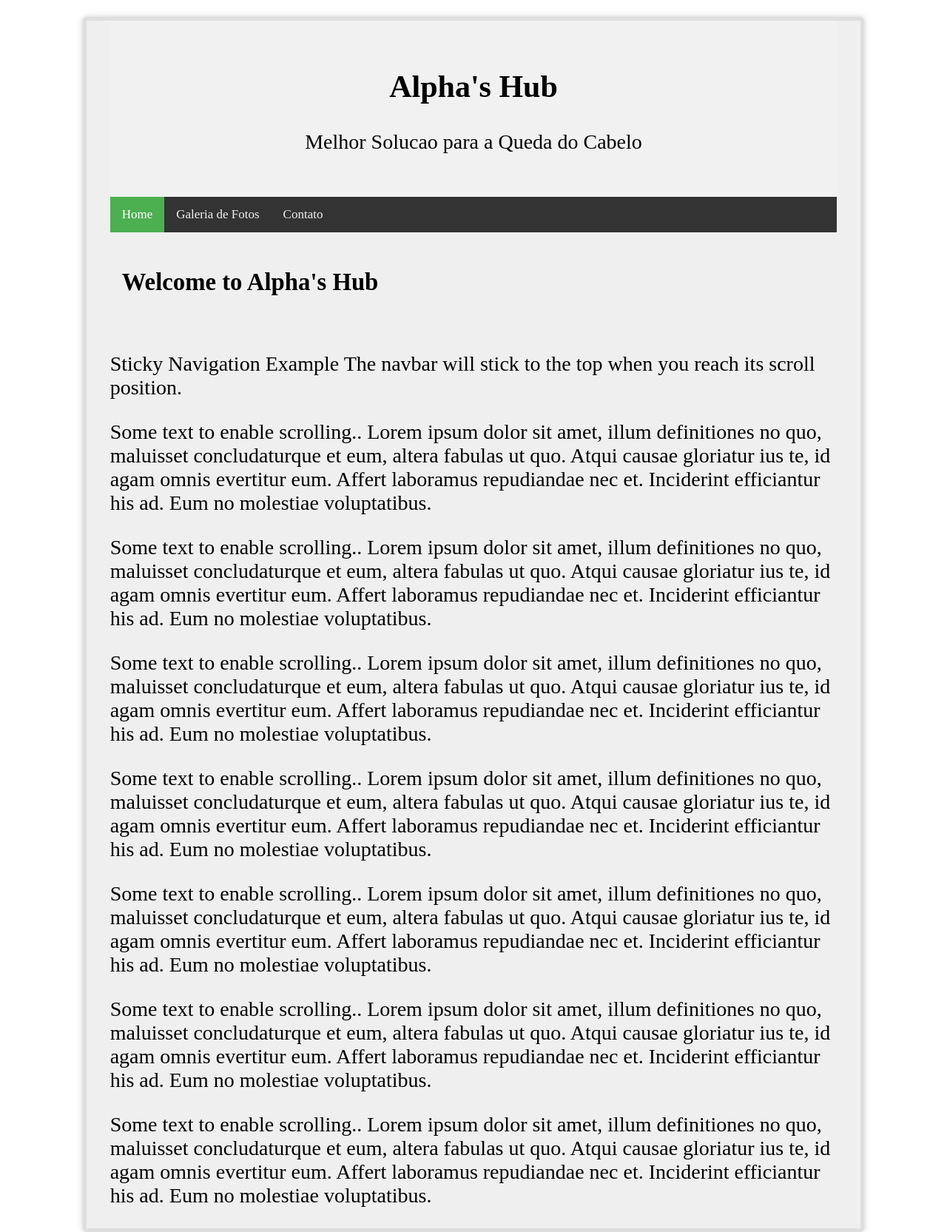
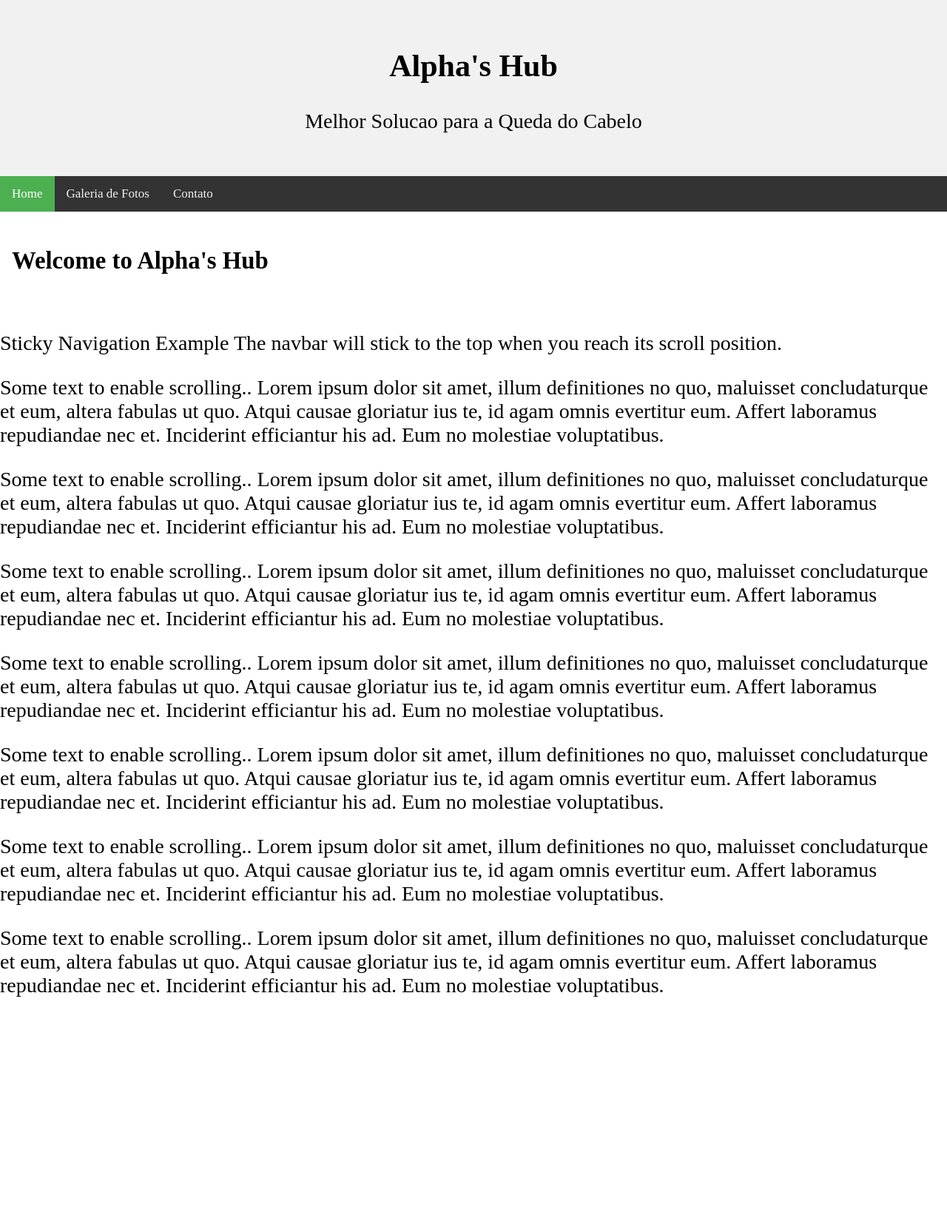
Before and after one commit to Alphashub/Alphashub.github.io, a PHP site: page / in a window 1280 px wide. Shown: the whole page at 74% size. After the commit the page ends 1347 px from the top, so only its background shows below. Run offline with PHP 8.4, Linux system fonts and the light colour scheme.

Commit message:
Update alfa.css

```diff
--- a/alfa.css
+++ b/alfa.css
@@ -48,7 +48,7 @@ body {
   padding-top: auto;
 }
 
-.tooltable{
+#tooltable{
   border-radius: 5px;
   background-color: #efefef;
   padding: 0 3% 0 3%;
@@ -56,7 +56,7 @@ body {
   box-shadow: 0 0 8px #ccc;
 }
 
-.container{
+#container{
   padding-top: .8234159342em;
   padding-right: 4em;
   padding-left: 4em;
```
